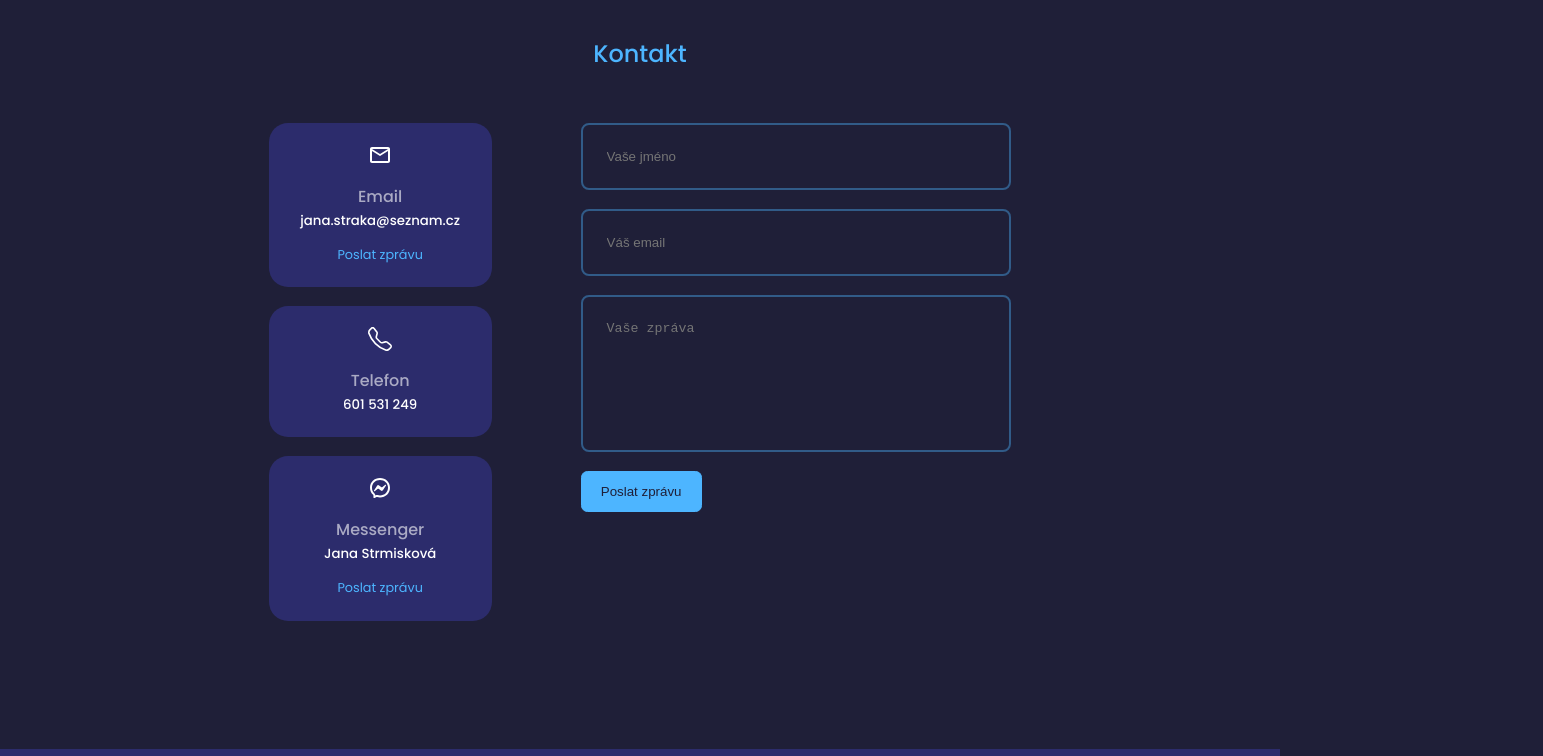
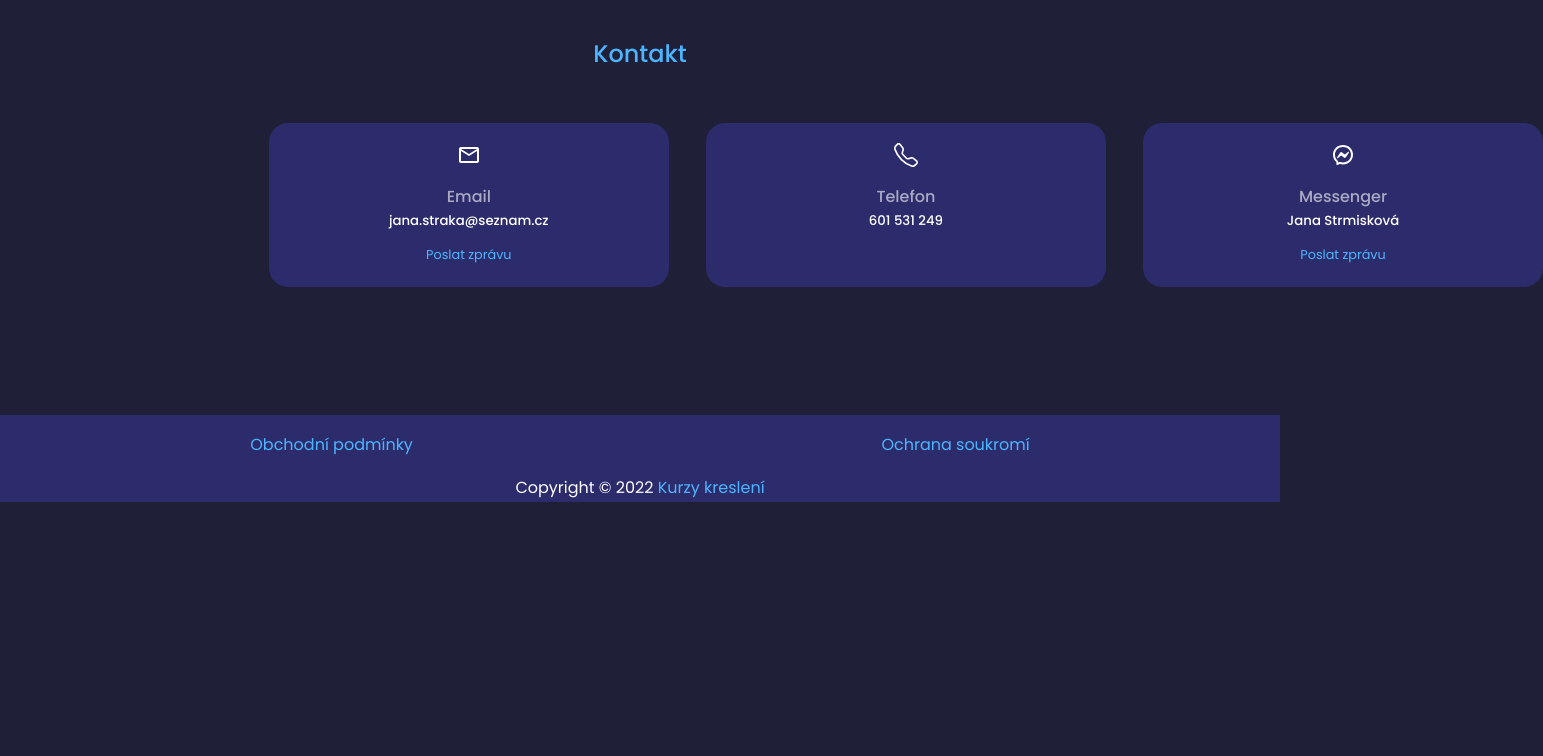
Before and after one commit to DelFaa365/kurzy_kresleni, a React (Create React App) app: page / in a window 1280 px wide. Shown: the part 2660-3416 px from the top of the page, 1543 px wide, since content can reach past the window. After the commit the page ends 3162 px from the top, so only its background shows below. Built offline with nearby package versions, Linux system fonts and the light colour scheme.

Commit message:
update kontaktu

```diff
--- a/src/components/Contact/Contact.jsx
+++ b/src/components/Contact/Contact.jsx
@@ -28,12 +28,6 @@ const contact = () => {
             <a href="https://m.me/jana.strmiskova.52">Poslat zprávu</a>
           </article>
         </div>
-        <form action="">
-          <input type="text" name="name" id="" placeholder='Vaše jméno' required />
-          <input type="email" name="email" id="" placeholder='Váš email' required />
-          <textarea name="message" id="" rows="7" placeholder='Vaše zpráva'></textarea>
-          <button type="submit" className='btn btn-primary'>Poslat zprávu</button>
-        </form>
       </div>
     </section>
   )
--- a/src/components/Contact/contact.css
+++ b/src/components/Contact/contact.css
@@ -1,14 +1,12 @@
 .container.contact__container {
     width: 58%;
-    display: grid;
-    grid-template-columns: 30% 58%;
-    gap: 12%;
 }
 
 .contact__options {
     display: flex;
-    flex-direction: column;
-    gap: 1.2rem;
+    flex-direction: row;
+    gap: 5%;
+    justify-content: space-evenly;
 
 }
 
@@ -17,6 +15,7 @@
     padding: 1.2rem;
     border-radius: 1.2rem;
     text-align: center;
+    min-width: 25rem;
     border: 1px solid transparent;
     transition: var(--transition);
 }
@@ -47,6 +46,7 @@ form {
     gap: 1.2rem;
 }
 
+
 input, textarea {
     width: 100%;
     padding: 1.5rem;
--- a/src/index.css
+++ b/src/index.css
@@ -7,8 +7,10 @@
   outline: 0;
   box-sizing: border-box;
   list-style: none;
+  user-select: none;
   text-decoration: none;
 }
+
 
 :root {
   --color-bg: #1f1f38;
```
